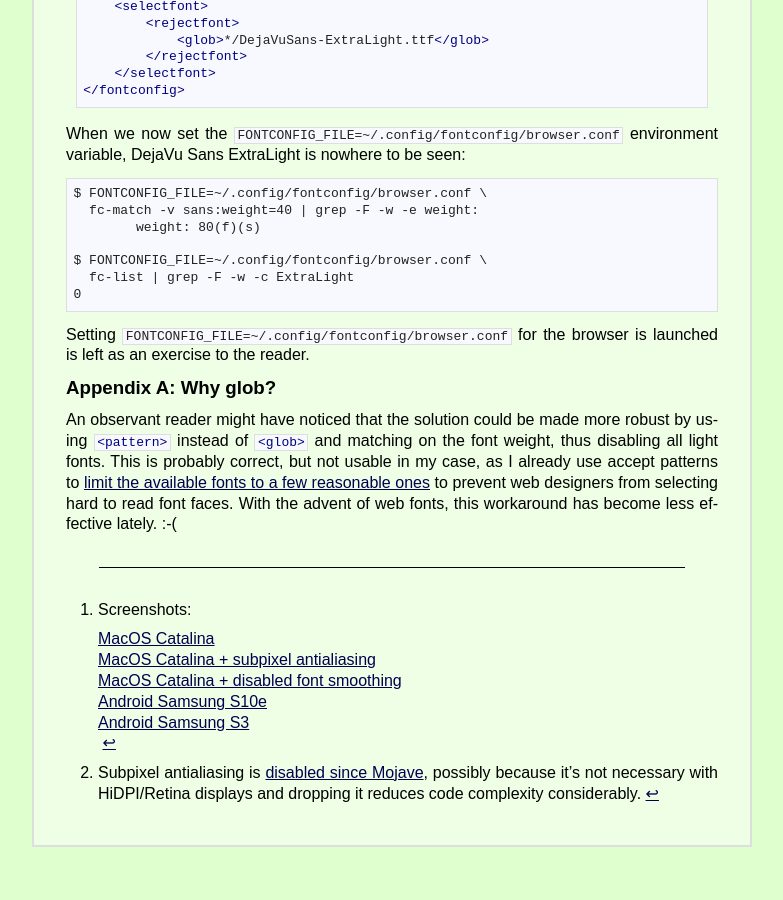
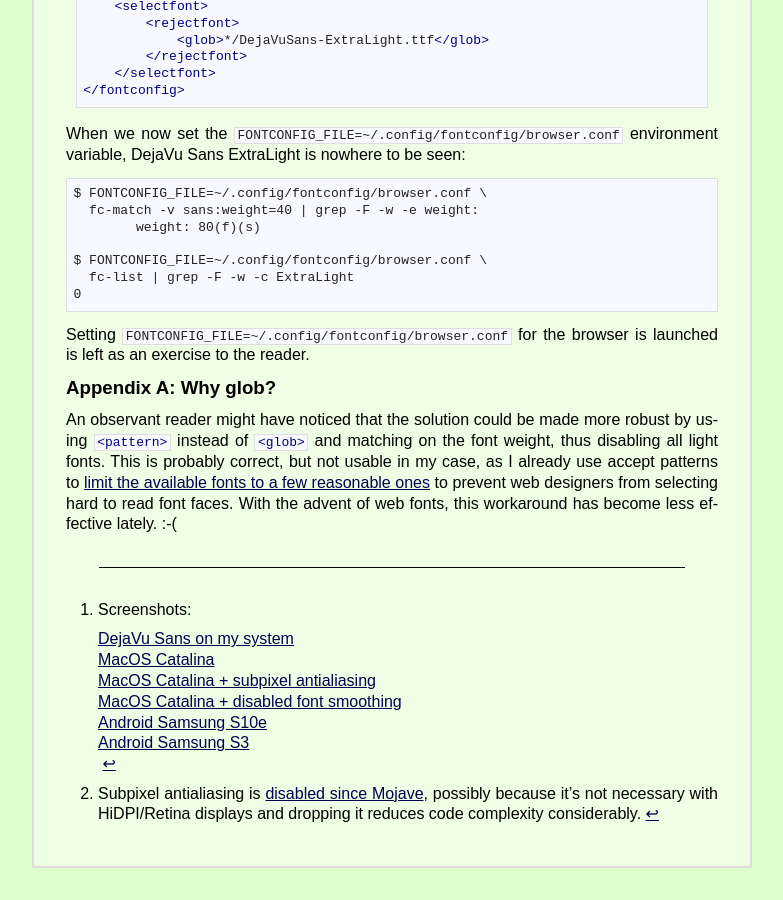
Before and after one commit to liskin/work.lisk.in, a Jekyll site: the page built from _posts/2020-07-18-font-weight-300.md, in a window 1280 px wide and 900 px high, scrolled down 5078 px. Shown: the whole window, without its empty margins (248-1031 px from the left). Built offline with Jekyll 4.4.1, drawn with Linux system fonts in a browser that asks for light colours; comment, search, counter and statistics services are not loaded; before the commit the page ends 5957 px from its top, so only the background shows below that.

Commit message:
font-weight-300: Add missing screenshot link

```diff
--- a/_posts/2020-07-18-font-weight-300.md
+++ b/_posts/2020-07-18-font-weight-300.md
@@ -57,6 +57,7 @@ height)</figcaption>
 [^screenshots]:
     Screenshots:
 
+    [DejaVu Sans on my system](/img/{{ page.slug }}/test-linux-dejavu.png)
     [MacOS Catalina](/img/{{ page.slug }}/test-macos.png)
     [MacOS Catalina + subpixel antialiasing](/img/{{ page.slug }}/test-macos-subpixel.png)
     [MacOS Catalina + disabled font smoothing](/img/{{ page.slug }}/test-macos-nosmooth.png)
```
